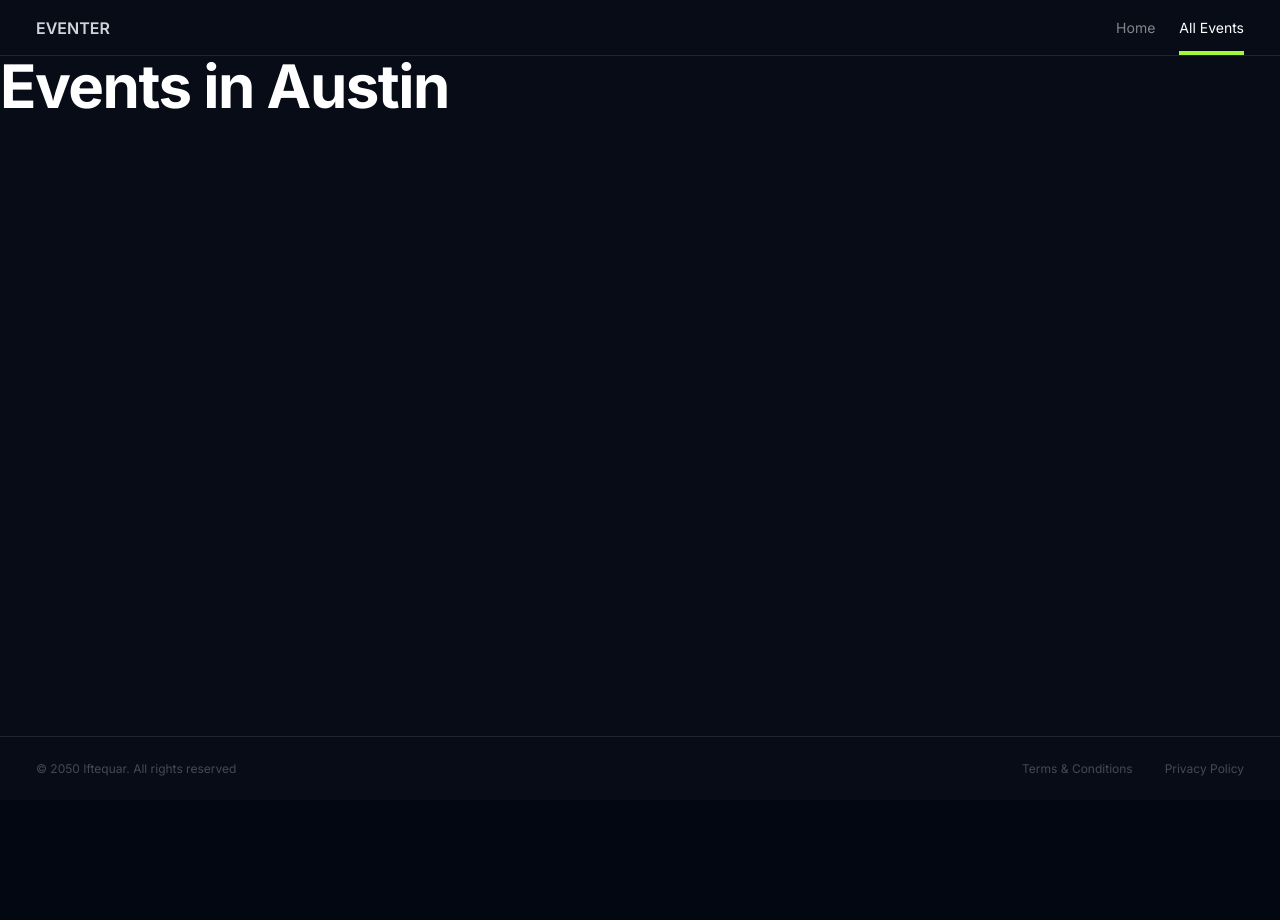
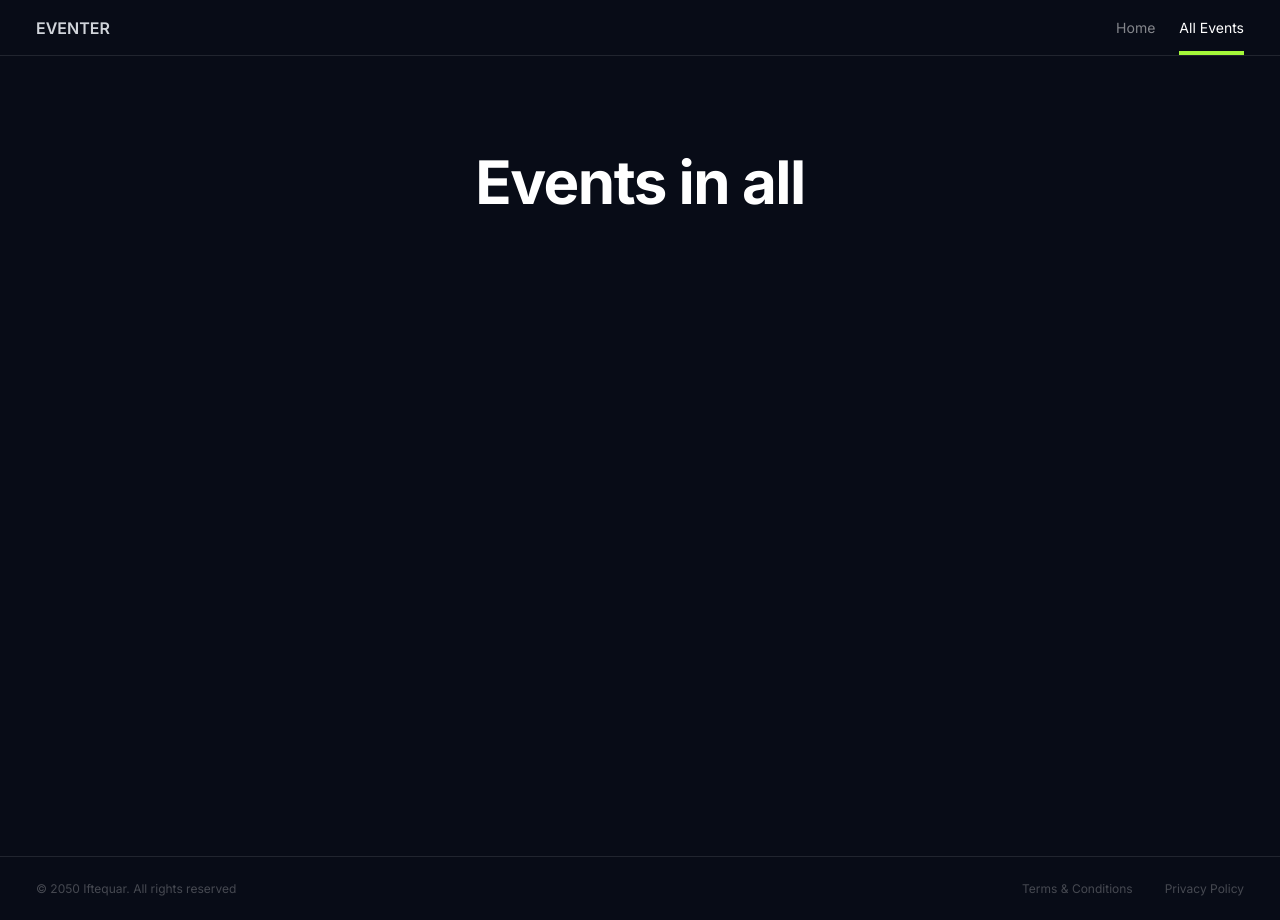
Before and after one commit to IftequarIffu/eventer-app, a Next.js app: page /events/all in a window 1280 px wide. Before the commit the page ends 800 px from the top, so only its background shows below. Built offline with nearby package versions, Linux system fonts and the light colour scheme.

Commit message:
Added the dynamic get city name

```diff
--- a/app/events/[city]/page.tsx
+++ b/app/events/[city]/page.tsx
@@ -1,10 +1,10 @@
 import React from "react";
 import H1 from "@/components/H1";
 
-const EventsPage = () => {
+const EventsPage = ({ params: { city } }: { params: { city: string } }) => {
   return (
-    <main>
-      <H1>Events in Austin</H1>
+    <main className="flex flex-col items-center py-24 px-[20px] min-h-[100vh]">
+      <H1>Events in {city}</H1>
     </main>
   );
 };
```
